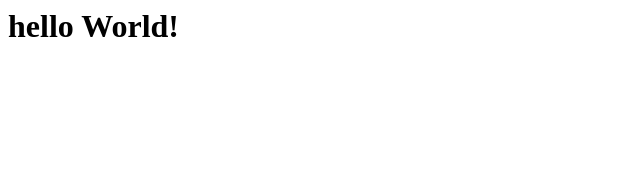
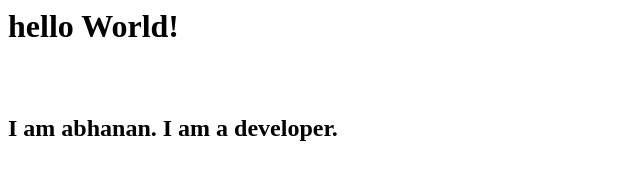
Before and after one commit to abhanan/abhanan.github.io, a plain HTML site: page index.html in a window 1280 px wide. Shown: the whole page, without its empty margins (0-640 px from the left). Drawn offline with Linux system fonts and the light colour scheme.

Commit message:
made changes

```diff
--- a/index.html
+++ b/index.html
@@ -1,3 +1,5 @@
 <HTML>
 <h1><p>hello World!</p></h1>
+<br>
+<h2>I am abhanan. I am a developer.</h2>
 </HTML>
```
